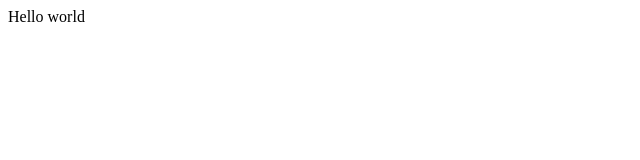
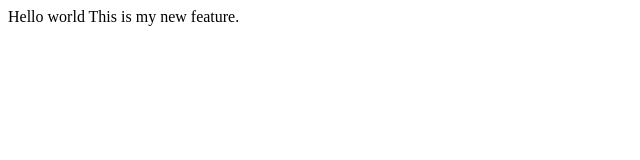
Before and after one commit to uzairbangee/lecture1, a plain HTML site: page index.html in a window 1280 px wide. Shown: the whole page, without its empty margins (0-640 px from the left). Drawn offline with Linux system fonts and the light colour scheme.

Commit message:
another feature added

```diff
--- a/index.html
+++ b/index.html
@@ -5,5 +5,6 @@
 	</head>
 	<body>
 		Hello world
+		This is my new feature.
 	</body>
 </html>
```
